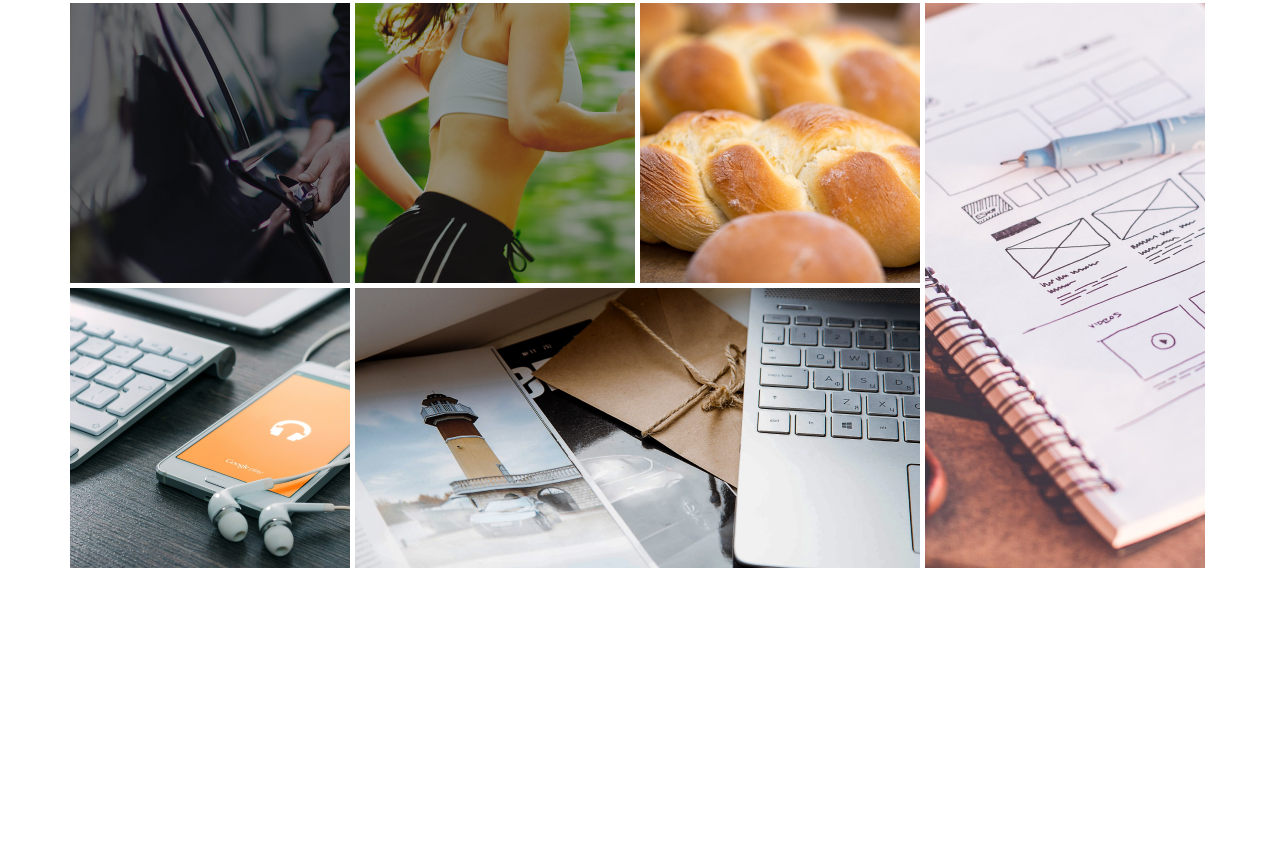
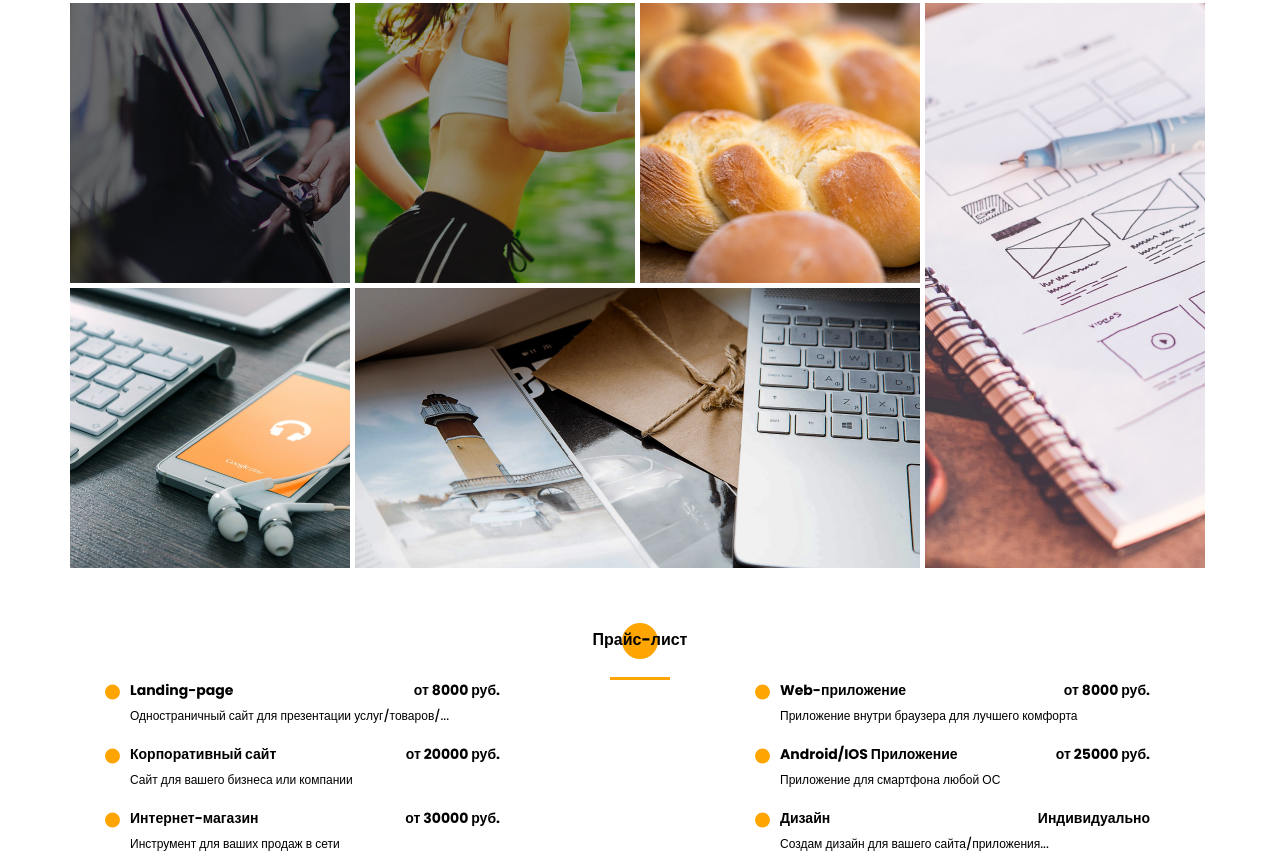
Before and after one commit to ReshSergey/MyPortfolio, a website: page src/index.html in a window 1280 px wide. Shown: the part 3654-4511 px from the top of the page. Before the commit the page ends 4222 px from the top, so only its background shows below. Drawn offline with nearby package versions, Linux system fonts and the light colour scheme; files that its build step writes are made by us from their sources; files whose address does not match are found by name.

Commit message:
add price block

```diff
--- a/src/index.html
+++ b/src/index.html
@@ -353,6 +353,48 @@
         </div>
     </section>
 
+    <section class="price">
+        <div class="container">
+            <h2 class="title title_fz16 title__section-title">Прайс-лист</h2>
+            <div class="divider"></div>
+
+            <div class="price__wrapper">
+                <div class="price__item">
+                    <div class="price__type">Landing-page</div>
+                    <div class="price__money">от 8000 руб.</div>
+                    <div class="price__descr">Одностраничный сайт для презентации услуг/товаров/...</div>
+                </div>
+                <div class="price__item">
+                    <div class="price__type">Web-приложение</div>
+                    <div class="price__money">от 8000 руб.</div>
+                    <div class="price__descr">Приложение внутри браузера для лучшего комфорта</div>
+                </div>
+                <div class="price__item">
+                    <div class="price__type">Корпоративный сайт</div>
+                    <div class="price__money">от 20000 руб.</div>
+                    <div class="price__descr">Сайт для вашего бизнеса или компании</div>
+                </div>
+                <div class="price__item">
+                    <div class="price__type">Android/IOS Приложение</div>
+                    <div class="price__money">от 25000 руб.</div>
+                    <div class="price__descr">Приложение для смартфона любой ОС</div>
+                </div>
+                <div class="price__item">
+                    <div class="price__type">Интернет-магазин</div>
+                    <div class="price__money">от 30000 руб.</div>
+                    <div class="price__descr">Инструмент для ваших продаж в сети</div>
+                </div>
+                <div class="price__item">
+                    <div class="price__type">Дизайн</div>
+                    <div class="price__money">Индивидуально</div>
+                    <div class="price__descr">Создам дизайн для вашего сайта/приложения...</div>
+                </div>
+
+            </div>
+
+        </div>
+    </section>
+
     <script src="js/script.js"></script>
 </body>
 
--- a/src/sass/base/_variables.scss
+++ b/src/sass/base/_variables.scss
@@ -9,3 +9,6 @@ $hamburger-color: #151812;
 $text-menu-color: #FFFFFF;
 $progress-bar-color: #E8E4DE;
 $progress-bar-fill-color: #FFA501;
+$price-title-color: #000000;
+$price-money-color: #000000;
+$price-descr-color: #000000;
--- /dev/null
+++ b/src/sass/blocks/_price.scss
@@ -0,0 +1,45 @@
+.price {
+    margin-top: 60px;
+    &__wrapper {
+        display: grid;
+        grid-template-columns: repeat(2, 370px);
+        grid-template-rows: repeat(3, minmax(45px, auto));
+        grid-auto-rows: minmax(45px, auto);
+        row-gap: 15px;
+        justify-content: space-between;
+        padding: 0 60px;
+    }
+    &__item {
+        position: relative;
+        display: grid;
+        grid-template-columns: repeat(2, auto);
+        grid-template-rows: repeat(2, minmax(22px, auto));
+        grid-auto-rows: minmax(22px, auto);
+        row-gap: 5px;
+        align-content:space-between;
+        justify-content: space-between;
+        font-weight: 700;
+        font-size: 14px;
+        line-height: 21px;
+        @include before_small-circle;
+        &:before {
+            top: 12px;
+            left: -25px;
+        }
+
+    }
+    &__type {
+        color: $price-title-color;
+    }
+    &__money {
+        color: $price-money-color;
+        justify-self: end;
+    }
+    &__descr {
+        font-weight: 500;
+        font-size: 12px;
+        line-height: 18px;
+        color: $price-descr-color;
+        grid-column: 1 / 3;
+    }
+}
--- a/src/sass/style.scss
+++ b/src/sass/style.scss
@@ -21,3 +21,4 @@
 @import 'blocks/benefit';
 @import 'blocks/skills';
 @import 'blocks/portfolio';
+@import 'blocks/price';
```
Also changed, not shown: dist/css/style.min.css, dist/index.html.
